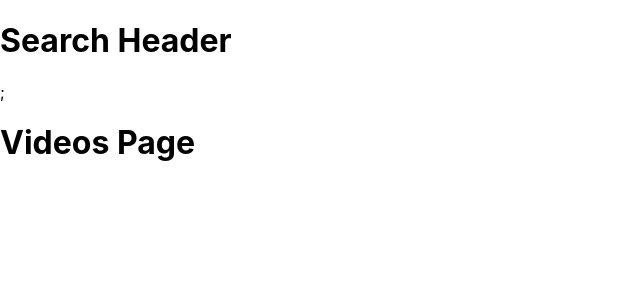
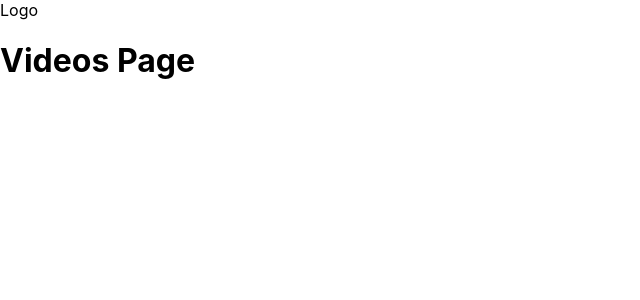
Before and after one commit to sloste34/youtube, a React (Create React App) app: page / in a window 1280 px wide. Shown: the top 300 px of the page, without its empty margins (0-640 px from the left). Built offline with nearby package versions, Linux system fonts and the light colour scheme.

Commit message:
add react-icons

```diff
--- a/package.json
+++ b/package.json
@@ -8,6 +8,7 @@
     "@testing-library/user-event": "^13.2.1",
     "react": "^18.2.0",
     "react-dom": "^18.2.0",
+    "react-icons": "^4.9.0",
     "react-router-dom": "^6.11.2",
     "react-scripts": "5.0.1",
     "web-vitals": "^2.1.0"
--- a/src/components/SearchHeader.jsx
+++ b/src/components/SearchHeader.jsx
@@ -3,7 +3,10 @@ import React from 'react';
 function SearchHeader() {
   return (
     <header>
-      <h1>Search Header</h1>;
+      {/* logo part */}
+      <div>Logo</div>
+      {/* search form part */}
+      <form></form>
     </header>
   );
 }
```
Also changed, not shown: .pnp.cjs, 1 other file (tests, documents, lock files or other folders).
